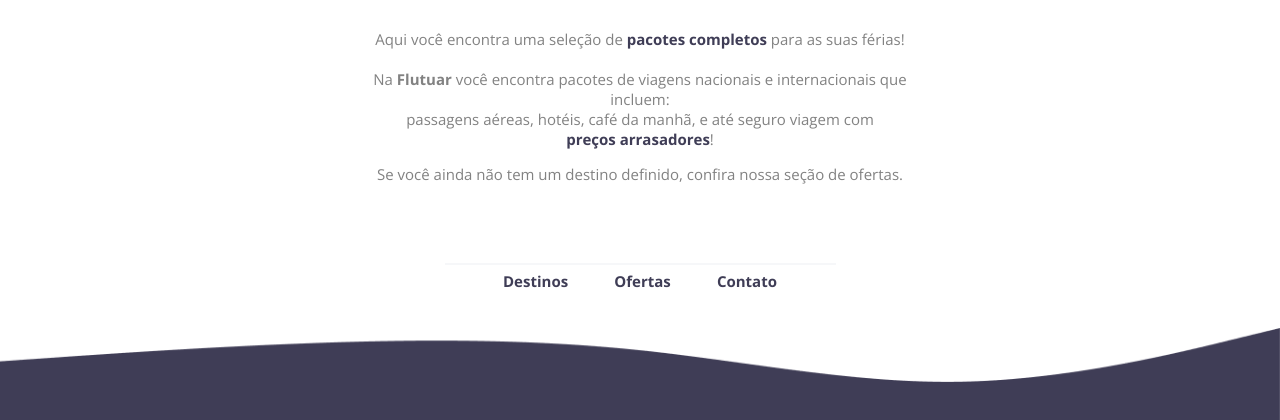
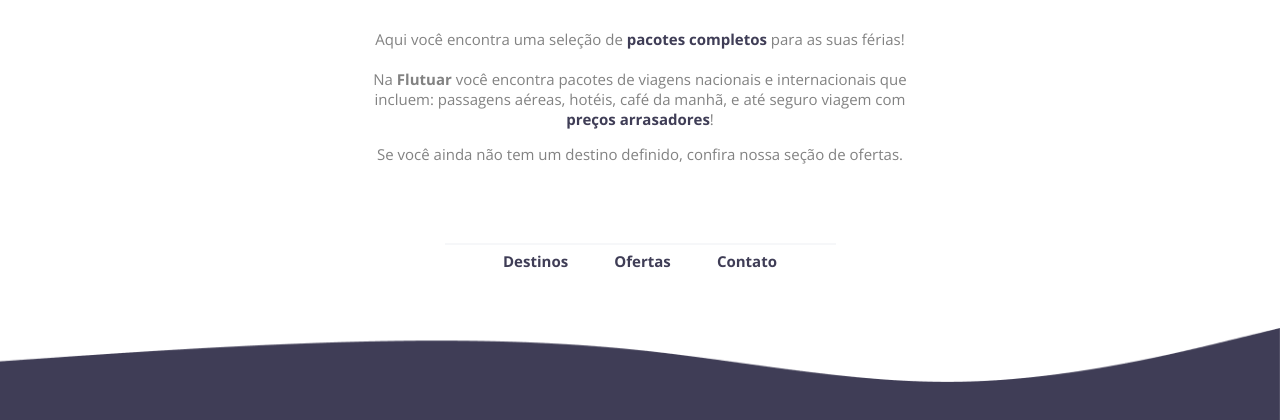
Before and after one commit to nathaliagiul/css-pageFigma1, a plain HTML site: page index.html in a window 1280 px wide. Shown: the part 372-792 px from the top of the page. Drawn offline with nearby package versions, Linux system fonts and the light colour scheme.

Commit message:
Update index.html

```diff
--- a/index.html
+++ b/index.html
@@ -27,9 +27,9 @@
         Aqui você encontra uma seleção de <strong>pacotes completos</strong> para as suas férias!
         <br />
         <br />
-        Na <span>Flutuar</span> você encontra pacotes de viagens nacionais e internacionais que incluem:
-        <br/>passagens aéreas, hotéis, café da manhã, e até seguro viagem com
-        <br/><strong>preços arrasadores</strong>!
+        Na <span>Flutuar</span> você encontra pacotes de viagens nacionais e internacionais que <br/>  incluem:
+        passagens aéreas, hotéis, café da manhã, e até seguro viagem com
+        <br/>  <strong>preços arrasadores</strong>!
       </p>
       <p>
         Se você ainda não tem um destino definido, confira nossa seção de ofertas.
```
